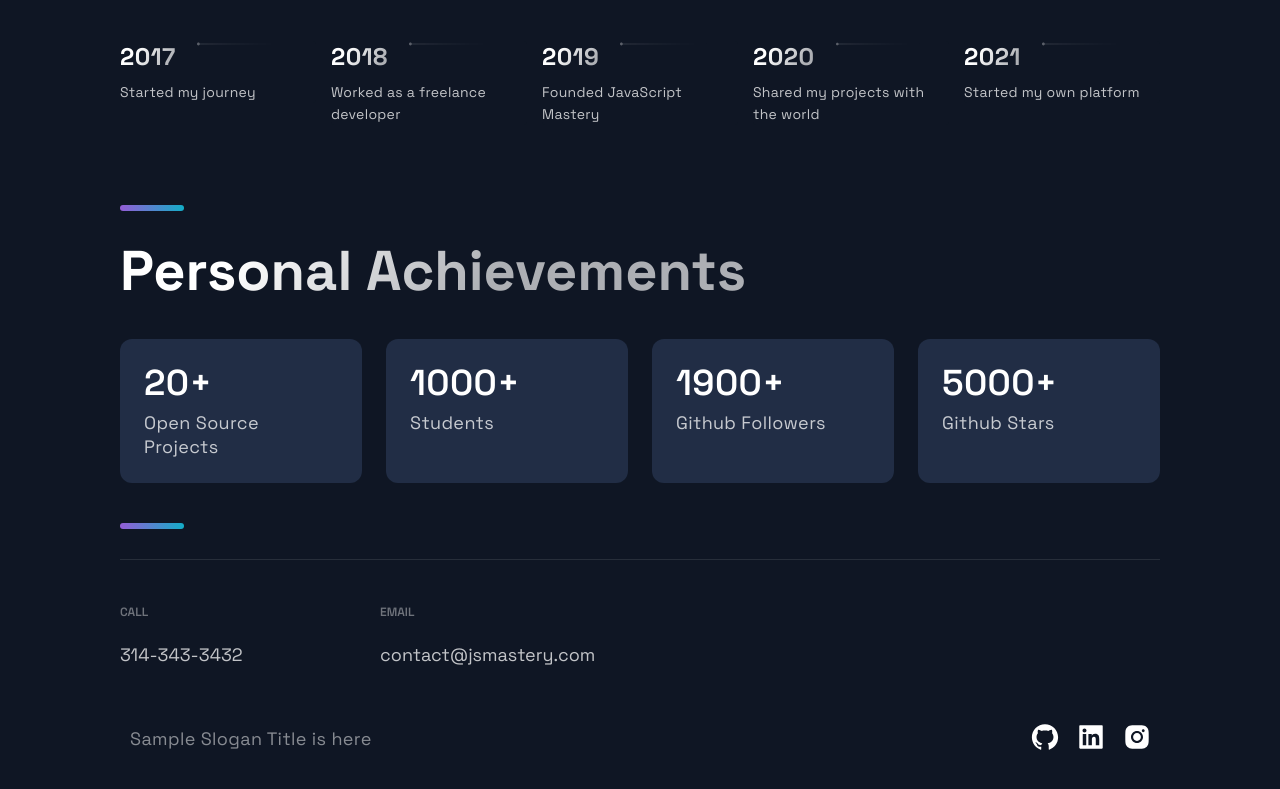
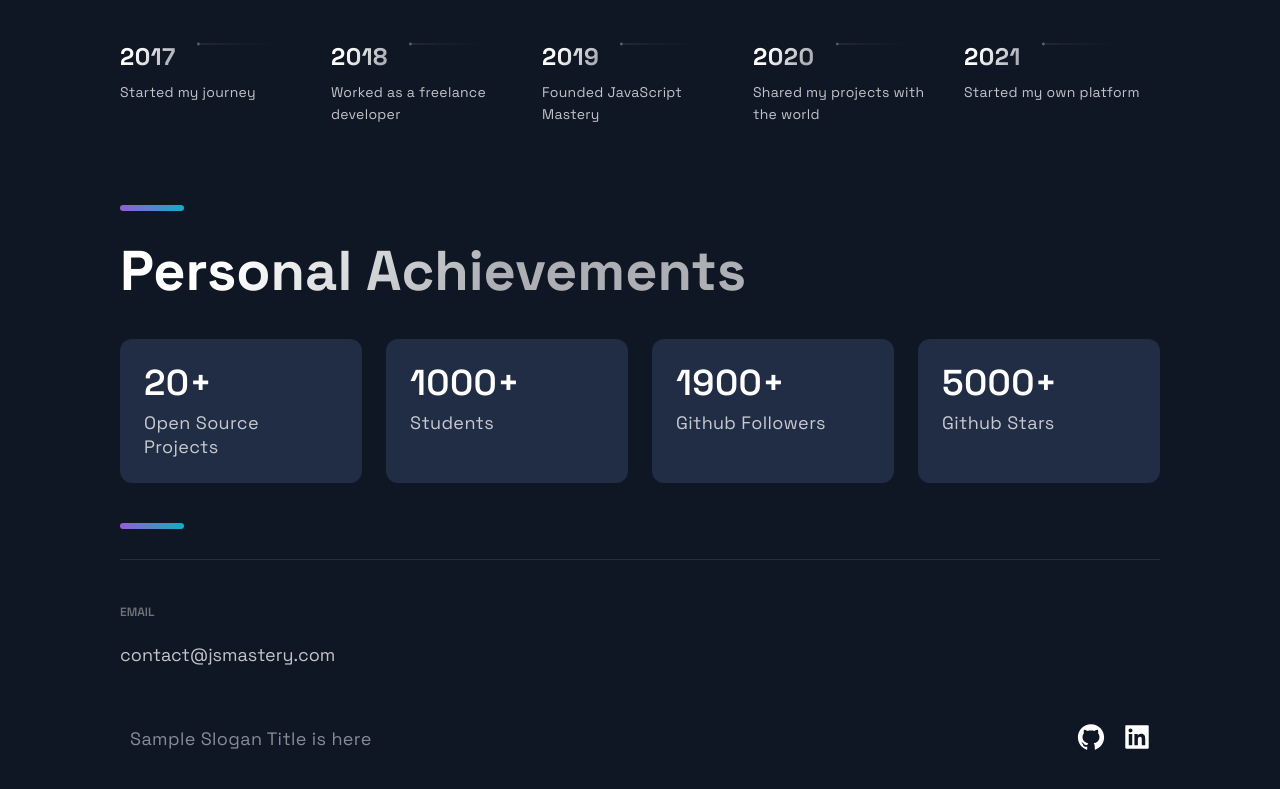
Before and after one commit to Fumicode01/Portfolio-nextjs, a Next.js app: page / in a window 1280 px wide. Shown: the part 2618-3407 px from the top of the page. Built offline with nearby package versions, Linux system fonts and the light colour scheme.

Commit message:
Edit and Fix minor change in footer

```diff
--- a/src/components/Footer/Footer.js
+++ b/src/components/Footer/Footer.js
@@ -1,5 +1,5 @@
 import React from 'react';
-import { AiFillGithub, AiFillInstagram, AiFillLinkedin } from 'react-icons/ai';
+import { AiFillGithub,  AiFillLinkedin } from 'react-icons/ai';
 
 import { SocialIcons } from '../Header/HeaderStyles';
 import { CompanyContainer, FooterWrapper, LinkColumn, LinkItem, LinkList, LinkTitle, Slogan, SocialContainer, SocialIconsContainer } from './FooterStyles';
@@ -8,10 +8,10 @@ const Footer = () => {
   return (
 <FooterWrapper>
       <LinkList>
-        <LinkColumn>
+        {/* <LinkColumn>
           <LinkTitle>Call</LinkTitle>
           <LinkItem href="tel:314-343-3432">314-343-3432</LinkItem>
-        </LinkColumn>
+        </LinkColumn> */}
         <LinkColumn>
           <LinkTitle>Email</LinkTitle>
           <LinkItem href="mailto:contact@jsmastery.com">
@@ -30,9 +30,6 @@ const Footer = () => {
           <SocialIcons href="https://google.com">
             <AiFillLinkedin size="3rem" />
           </SocialIcons>
-          <SocialIcons href="https://google.com">
-            <AiFillInstagram size="3rem" />
-          </SocialIcons>
         </SocialContainer>
       </SocialIconsContainer>
     </FooterWrapper>
```
